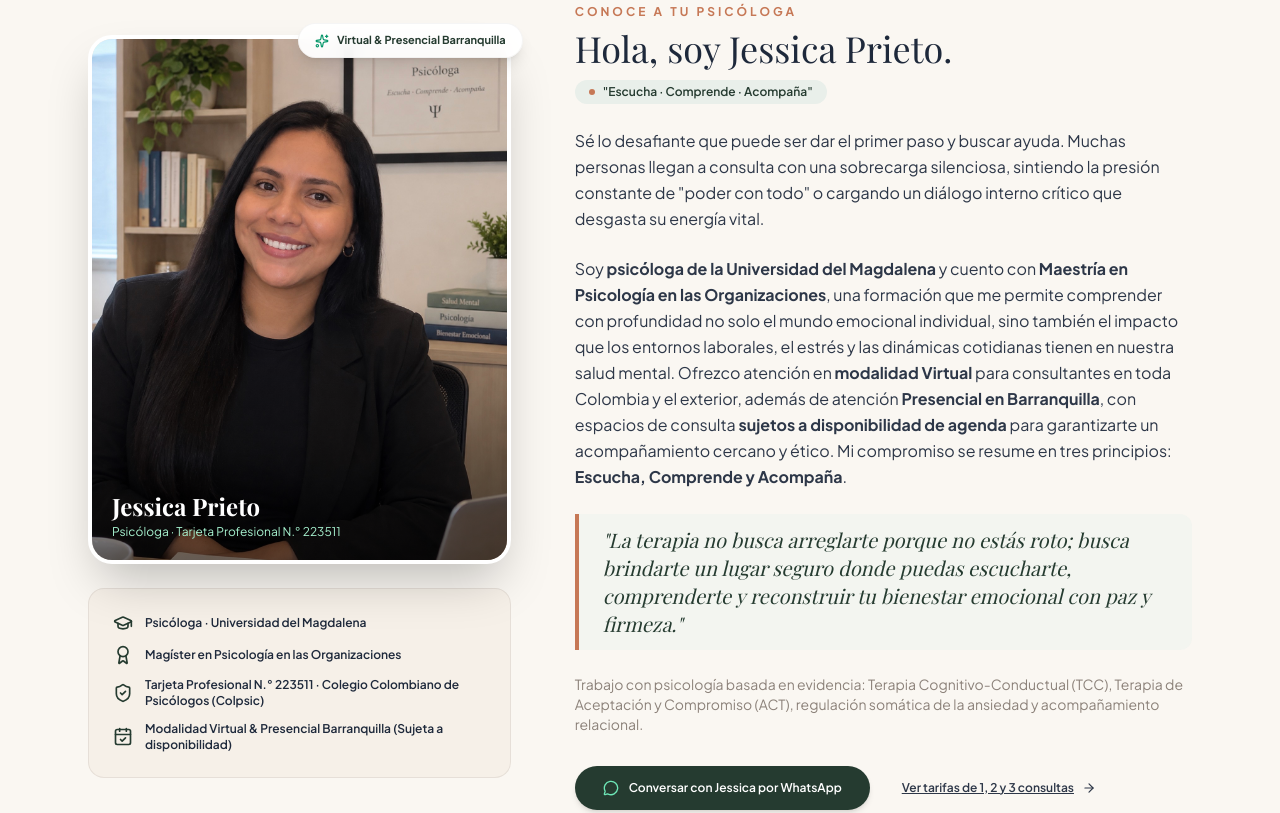
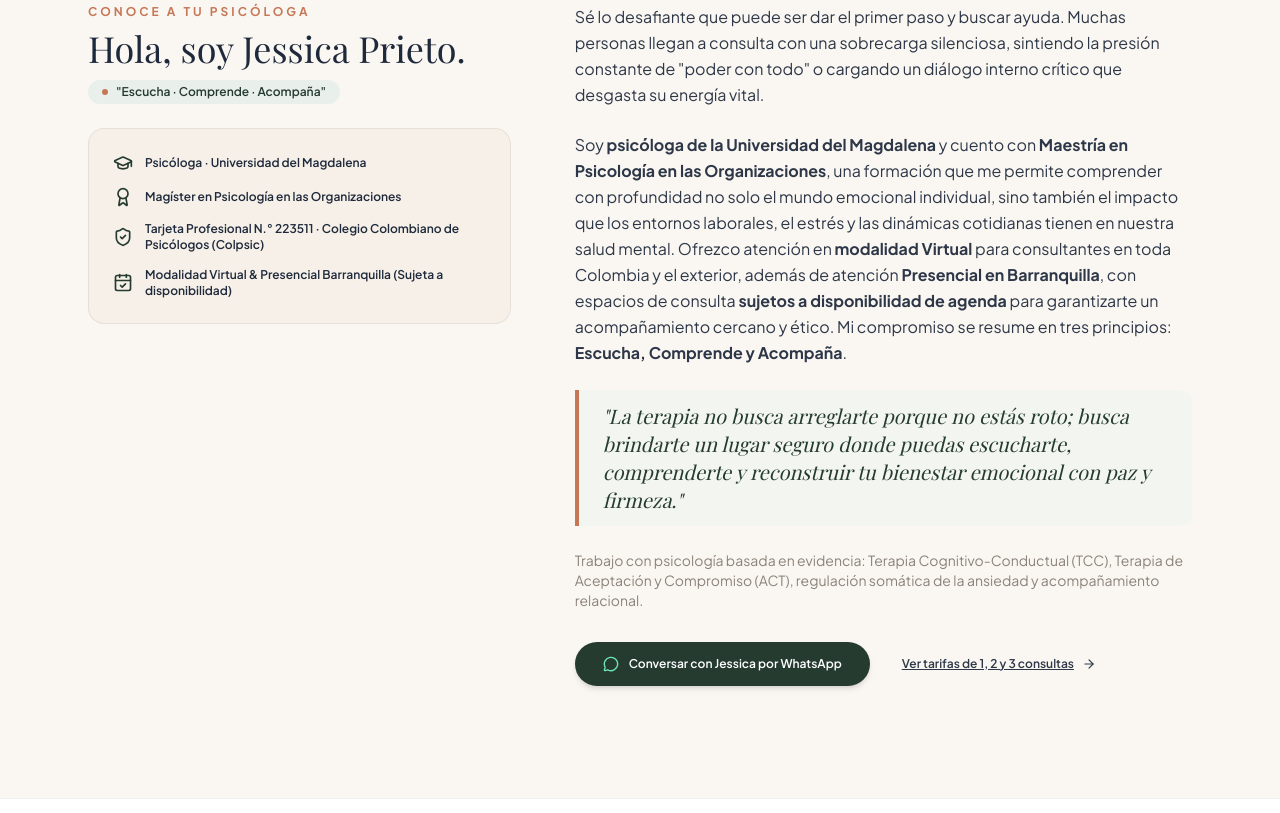
Before and after one commit to serjeau77/Psicojessica.prieto, a plain HTML site: page index.html in a window 1280 px wide. Shown: the part 1416-2229 px from the top of the page. Drawn offline with nearby package versions, Linux system fonts and the light colour scheme; a web font is replaced by a local one.

Commit message:
Add files via upload

```diff
--- a/index.html
+++ b/index.html
@@ -431,59 +431,10 @@
 
     <!-- ================= ABOUT SECTION (SOBRE MÍ) ================= -->
     <section id="sobre-mi" class="max-w-6xl mx-auto px-6 py-20 md:py-28">
-      <div class="grid grid-cols-1 lg:grid-cols-12 gap-12 lg:gap-16 items-center">
-
-        <!-- Left: Fotografía Profesional con encuadre suave, sombra elegante y badges -->
+      <div class="grid grid-cols-1 lg:grid-cols-12 gap-12 lg:gap-16 items-start">
+
+        <!-- Left Column: Presentación & Credenciales Oficiales -->
         <div class="lg:col-span-5 space-y-6">
-          <div class="relative mx-auto max-w-md lg:max-w-none">
-            <div class="relative aspect-[4/5] rounded-3xl overflow-hidden shadow-2xl border-4 border-white bg-brand-sand group">
-              <img
-                src="jessica-prieto.jpg"
-                alt="Fotografía profesional de Jessica Prieto, Psicóloga"
-                class="w-full h-full object-cover object-top transform group-hover:scale-102 transition-transform duration-700"
-                loading="lazy"
-                decoding="async"
-                width="800"
-                height="1000"
-              />
-              <div class="absolute inset-0 bg-gradient-to-t from-black/55 via-transparent to-transparent"></div>
-
-              <div class="absolute bottom-5 left-5 right-5 text-white">
-                <p class="font-serif text-2xl font-bold">Jessica Prieto</p>
-                <p class="text-xs text-emerald-200 mt-0.5">Psicóloga · Tarjeta Profesional N.° 223511</p>
-              </div>
-            </div>
-
-            <!-- Floating Pill -->
-            <div class="absolute -top-3 -right-3 badge-pill px-4 py-2 rounded-full shadow-lg border border-black/[0.04] text-[11px] font-bold text-brand-sagedark flex items-center gap-2">
-              <i data-lucide="sparkles" class="w-3.5 h-3.5 text-emerald-600"></i>
-              <span>Virtual & Presencial Barranquilla</span>
-            </div>
-          </div>
-
-          <!-- Credentials Card -->
-          <div class="p-6 rounded-2xl bg-brand-sand/60 border border-brand-warmgray/15 space-y-3">
-            <div class="flex items-center gap-3">
-              <i data-lucide="graduation-cap" class="w-5 h-5 text-brand-sagedark shrink-0"></i>
-              <span class="text-xs font-semibold text-brand-slate" data-i18n="aboutDegree">Psicóloga · Universidad del Magdalena</span>
-            </div>
-            <div class="flex items-center gap-3">
-              <i data-lucide="award" class="w-5 h-5 text-brand-sagedark shrink-0"></i>
-              <span class="text-xs font-semibold text-brand-slate" data-i18n="aboutMaster">Magíster en Psicología en las Organizaciones</span>
-            </div>
-            <div class="flex items-center gap-3">
-              <i data-lucide="shield-check" class="w-5 h-5 text-brand-sagedark shrink-0"></i>
-              <span class="text-xs font-semibold text-brand-slate" data-i18n="aboutLicenseCard">Tarjeta Profesional N.° 223511 · Colegio Colombiano de Psicólogos (Colpsic)</span>
-            </div>
-            <div class="flex items-center gap-3">
-              <i data-lucide="calendar-check" class="w-5 h-5 text-brand-sagedark shrink-0"></i>
-              <span class="text-xs font-semibold text-brand-slate" data-i18n="aboutLicense">Modalidad Virtual & Presencial Barranquilla (Sujeta a disponibilidad)</span>
-            </div>
-          </div>
-        </div>
-
-        <!-- Right: Narrative & Approach -->
-        <div class="lg:col-span-7 space-y-6 text-brand-charcoal text-base leading-relaxed">
           <div>
             <p class="text-xs font-bold uppercase tracking-[0.25em] text-brand-terracotta mb-2" data-i18n="aboutEyebrow">CONOCE A TU PSICÓLOGA</p>
             <h2 class="text-3xl sm:text-4xl font-serif text-brand-slate leading-tight" data-i18n="aboutTitle">
@@ -494,6 +445,30 @@
               <span>"Escucha · Comprende · Acompaña"</span>
             </div>
           </div>
+
+          <!-- Credentials Card -->
+          <div class="p-6 rounded-2xl bg-brand-sand/60 border border-brand-warmgray/15 space-y-3.5 shadow-xs">
+            <div class="flex items-center gap-3">
+              <i data-lucide="graduation-cap" class="w-5 h-5 text-brand-sagedark shrink-0"></i>
+              <span class="text-xs font-semibold text-brand-slate" data-i18n="aboutDegree">Psicóloga · Universidad del Magdalena</span>
+            </div>
+            <div class="flex items-center gap-3">
+              <i data-lucide="award" class="w-5 h-5 text-brand-sagedark shrink-0"></i>
+              <span class="text-xs font-semibold text-brand-slate" data-i18n="aboutMaster">Magíster en Psicología en las Organizaciones</span>
+            </div>
+            <div class="flex items-center gap-3">
+              <i data-lucide="shield-check" class="w-5 h-5 text-brand-sagedark shrink-0"></i>
+              <span class="text-xs font-semibold text-brand-slate" data-i18n="aboutLicenseCard">Tarjeta Profesional N.° 223511 · Colegio Colombiano de Psicólogos (Colpsic)</span>
+            </div>
+            <div class="flex items-center gap-3">
+              <i data-lucide="calendar-check" class="w-5 h-5 text-brand-sagedark shrink-0"></i>
+              <span class="text-xs font-semibold text-brand-slate" data-i18n="aboutLicense">Modalidad Virtual & Presencial Barranquilla (Sujeta a disponibilidad)</span>
+            </div>
+          </div>
+        </div>
+
+        <!-- Right Column: Narrative & Approach -->
+        <div class="lg:col-span-7 space-y-6 text-brand-charcoal text-base leading-relaxed">
 
           <p data-i18n="aboutP1">
             Sé lo desafiante que puede ser dar el primer paso y buscar ayuda. Muchas personas llegan a consulta con una sobrecarga silenciosa, sintiendo la presión constante de "poder con todo" o cargando un diálogo interno crítico que desgasta su energía vital.
```
